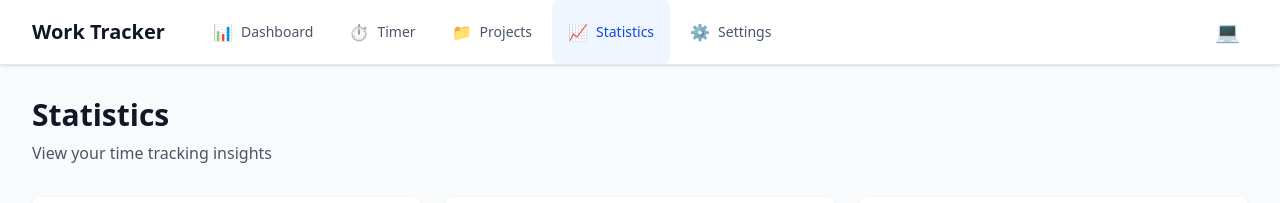
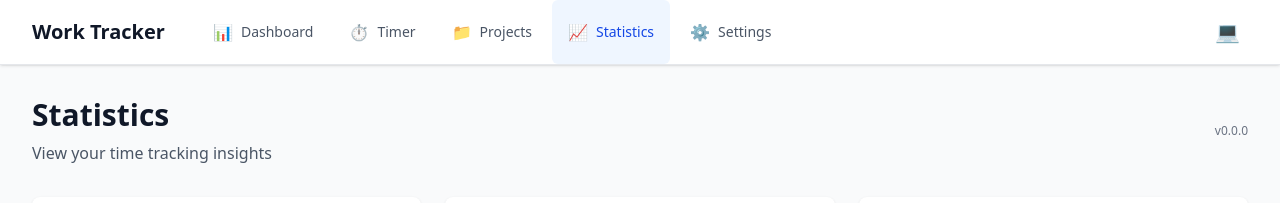
Before and after one commit to Morn98/work-tracker, a React (Vite) app: page /work-tracker/statistics in a window 1280 px wide. Shown: the top 203 px of the page. Built offline with nearby package versions, Linux system fonts and the light colour scheme.

Commit message:
Add version number

```diff
--- a/package.json
+++ b/package.json
@@ -1,7 +1,7 @@
 {
   "name": "work-tracker",
   "private": true,
-  "version": "0.0.0",
+  "version": "1.0.0",
   "type": "module",
   "homepage": "https://morn98.github.io/work-tracker",
   "scripts": {
--- a/src/components/ui/Header.tsx
+++ b/src/components/ui/Header.tsx
@@ -21,11 +21,12 @@ export const Header = ({ title, description, action, className = '' }: HeaderPro
             </p>
           )}
         </div>
-        {action && (
-          <div className="flex-shrink-0">
-            {action}
+        <div className="flex items-center gap-4 flex-shrink-0">
+          {action && <div>{action}</div>}
+          <div className="text-xs text-gray-500 dark:text-gray-400">
+            v{__APP_VERSION__}
           </div>
-        )}
+        </div>
       </div>
     </div>
   );
--- /dev/null
+++ b/src/vite-env.d.ts
@@ -0,0 +1,3 @@
+/// <reference types="vite/client" />
+
+declare const __APP_VERSION__: string;
--- a/vite.config.ts
+++ b/vite.config.ts
@@ -5,4 +5,7 @@ import react from '@vitejs/plugin-react'
 export default defineConfig({
   base: '/work-tracker/',
   plugins: [react()],
+  define: {
+    __APP_VERSION__: JSON.stringify(process.env.npm_package_version || '0.0.0'),
+  },
 })
```
